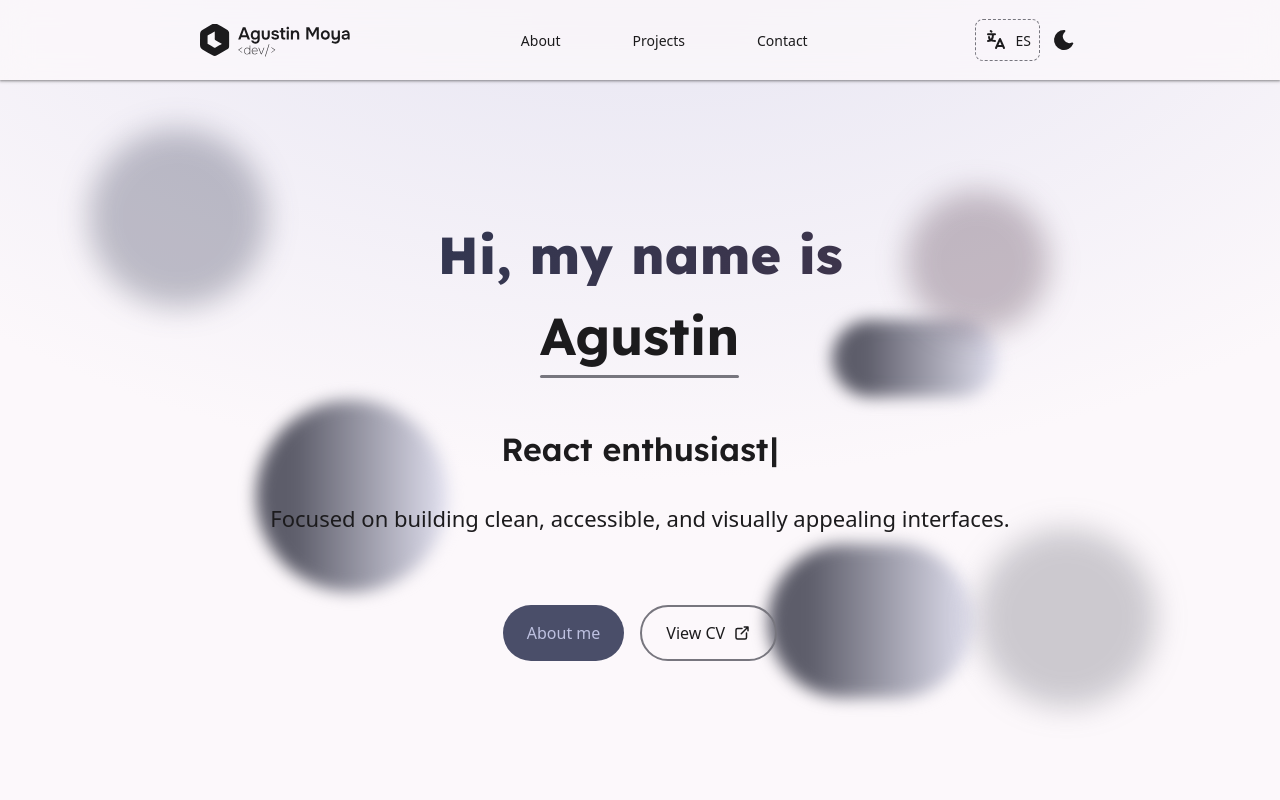
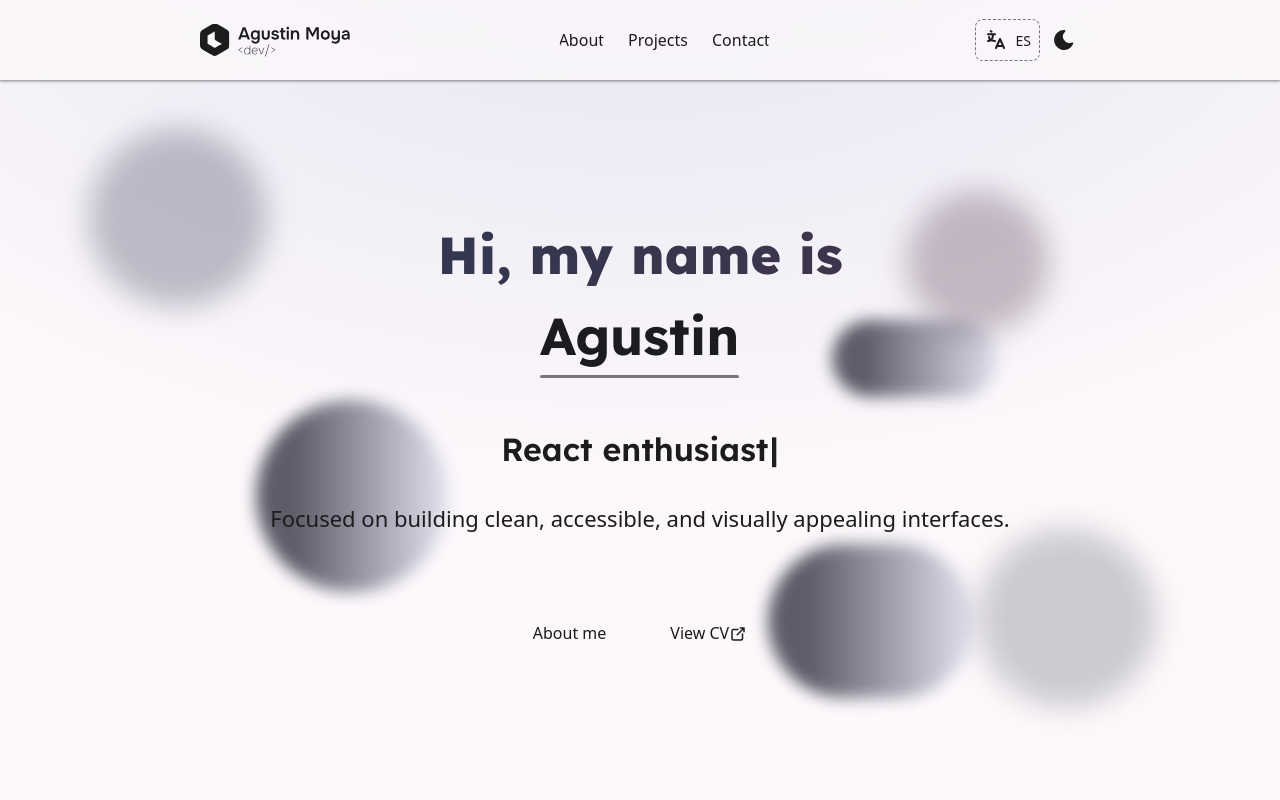
Before and after one commit to agusmoya/frontend-porfolio, a React (Vite) app: page / in a window 1280 px wide. Shown: the top 800 px of the page. Built offline with nearby package versions, Linux system fonts and the light colour scheme; a web font is replaced by a local one.

Commit message:
refactor: Simplify button component styles and props, remove unused loading state

```diff
--- a/src/components/button/Button.module.css
+++ b/src/components/button/Button.module.css
@@ -1,3 +1,35 @@
+.btn {
+  --btn-height-lg: 3.5rem; /* 56px */
+  --btn-padding-lg: var(--spacing-lg); /* 24px */
+  --btn-font-size-lg: var(--font-size-body-large); /* 16px */
+
+  --btn-height-md: 2.5rem; /* 40px */
+  --btn-padding-md: var(--spacing-lg); /* 24px */
+  --btn-font-size-md: var(--font-size-label-large); /* 14px */
+
+  --btn-height-sm: 2rem; /* 32px */
+  --btn-padding-sm: var(--spacing-md); /* 16px */
+  --btn-font-size-sm: var(--font-size-label-medium); /* 12px */
+}
+
+.lg {
+  height: var(--btn-height-lg);
+  padding-inline: var(--btn-padding-lg);
+  font-size: var(--btn-font-size-lg);
+}
+
+.md {
+  height: var(--btn-height-md);
+  padding-inline: var(--btn-padding-md);
+  font-size: var(--btn-font-size-md);
+}
+
+.sm {
+  height: var(--btn-height-sm);
+  padding-inline: var(--btn-padding-sm);
+  font-size: var(--btn-font-size-sm);
+}
+
 .btn {
   position: relative;
   display: inline-flex;
@@ -51,41 +83,8 @@
   opacity: 0;
 }
 
-/* Button size tokens - Reusable custom properties */
-.btn {
-  --btn-height-lg: 3.5rem; /* 56px */
-  --btn-padding-lg: var(--spacing-lg); /* 24px */
-  --btn-font-size-lg: var(--font-size-body-large); /* 16px */
-
-  --btn-height-md: 2.5rem; /* 40px */
-  --btn-padding-md: var(--spacing-lg); /* 24px */
-  --btn-font-size-md: var(--font-size-label-large); /* 14px */
-
-  --btn-height-sm: 2rem; /* 32px */
-  --btn-padding-sm: var(--spacing-md); /* 16px */
-  --btn-font-size-sm: var(--font-size-label-medium); /* 12px */
-}
-
-.btn--lg {
-  height: var(--btn-height-lg);
-  padding-inline: var(--btn-padding-lg);
-  font-size: var(--btn-font-size-lg);
-}
-
-.btn--md {
-  height: var(--btn-height-md);
-  padding-inline: var(--btn-padding-md);
-  font-size: var(--btn-font-size-md);
-}
-
-.btn--sm {
-  height: var(--btn-height-sm);
-  padding-inline: var(--btn-padding-sm);
-  font-size: var(--btn-font-size-sm);
-}
-
 /* content wrapper (icon + text) */
-.btn__content {
+.content {
   position: relative;
   z-index: var(--z-base);
   display: inline-flex;
@@ -96,51 +95,51 @@
 }
 
 /* Buttons variants */
-.btn--filled {
+.filled {
   background-color: var(--color-primary);
   color: var(--color-on-primary);
 }
 
-.btn--tonal {
+.tonal {
   background-color: var(--color-primary-container);
   color: var(--color-on-primary-container);
 }
 
-.btn--outlined {
+.outlined {
   background-color: transparent;
   border: var(--stroke-width-2) solid var(--color-outline);
 }
 
-.btn--text {
+.text {
   background-color: transparent;
 }
 
-.btn--icon {
+.icon {
   background-color: transparent;
   color: var(--color-on-surface);
   padding-inline: var(--spacing-sm);
 }
 
-.btn--elevated {
+.elevated {
   background-color: var(--color-secondary-container);
   color: var(--color-on-secondary-container);
   box-shadow: var(--elevation-1);
   will-change: transform;
 }
 
-.btn--fab {
+.fab {
   background-color: var(--color-secondary-container);
   color: var(--color-on-secondary-container);
   box-shadow: var(--elevation-1);
   will-change: transform;
 }
 
-.btn--fab:hover,
-.btn--elevated:hover {
+.fab:hover,
+.elevated:hover {
   box-shadow: var(--elevation-2);
 }
 
-.btn--elevated:not(:disabled):active,
-.btn--fab:not(:disabled):active {
+.elevated:not(:disabled):active,
+.fab:not(:disabled):active {
   scale: var(--scale-shrink-1);
 }
--- a/src/components/button/Button.tsx
+++ b/src/components/button/Button.tsx
@@ -8,23 +8,15 @@
   variant = VARIANT.filled,
   size = 'md',
   type = 'button',
-  disabled = false,
-  loading = false,
   children,
   className,
   ...props
 }: ButtonProps) => {
-  const classNames = clsx(
-    styles.btn,
-    styles[`btn--${size}`],
-    styles[`btn--${variant}`],
-    (disabled || loading) && styles['btn--disabled'],
-    className
-  )
+  const classNames = clsx(styles.btn, styles[size], styles[variant], className)
 
   return (
-    <button type={type} className={classNames} disabled={disabled} {...props}>
-      <span className={styles.btn__content}>{children}</span>
+    <button type={type} className={classNames} {...props}>
+      <span className={styles.content}>{children}</span>
     </button>
   )
 }
--- a/src/components/button/buttonType.ts
+++ b/src/components/button/buttonType.ts
@@ -13,8 +13,5 @@
 export interface ButtonProps extends React.ButtonHTMLAttributes<HTMLButtonElement> {
   variant?: VariantType
   size?: 'sm' | 'md' | 'lg'
-  disabled?: boolean
-  loading?: boolean
   children: React.ReactNode
-  type?: 'button' | 'submit' | 'reset'
 }
--- a/src/i18n/translations/es.ts
+++ b/src/i18n/translations/es.ts
@@ -112,7 +112,7 @@
         description:
           'Portafolio profesional que muestra el trabajo, la experiencia y el conocimiento del usuario.',
         image: projectPFDeportivo,
-        tags: ['React', 'TypeScript', 'Node.js'],
+        tags: ['HTML', 'CSS', 'JavaScript'],
         demoUrl: 'https://portfolio-pedro-cazorla.netlify.app/',
         repoFrontendUrl: 'https://github.com/agusmoya/portfolio-pedro-cazorla',
       },
--- a/src/index.css
+++ b/src/index.css
@@ -1,4 +1,3 @@
-/* (Material Design 3) */
 @import './styles/reset.css';
 @import './styles/fonts.css';
 
@@ -7,8 +6,7 @@
 @import './styles/tokens/typography.css';
 @import './styles/tokens/spacing.css';
 @import './styles/tokens/styles.css';
-@import './styles/tokens/browserFixes.css';
 
+@import './styles/browserFixes.css';
 @import './styles/utilities.css';
-
 @import './styles/base.css';
--- a/src/pages/contact/Contact.tsx
+++ b/src/pages/contact/Contact.tsx
@@ -141,7 +141,7 @@
               </p>
             )}
 
-            <Button type="submit" variant="outlined" loading={isLoading}>
+            <Button type="submit" variant="outlined" disabled={isLoading}>
               {isLoading ? t('contact.sending') : t('contact.send')}
             </Button>
           </form>
--- a/src/styles/tokens/browserFixes.css
+++ b/src/styles/browserFixes.css
@@ -1,11 +1,11 @@
-/* — HIDING AUTOFILL BACKGROUND (más limpio) — */
+/* — HIDING AUTOFILL BACKGROUND — */
 
 /* Chrome, Edge, Safari (WebKit/Chromium) */
 input:-webkit-autofill,
 input:-webkit-autofill:hover,
 input:-webkit-autofill:focus,
 input:-webkit-autofill:active {
-  /* cover the yellow with an inset-shadow */
+  /* cover the filling with an inset-shadow */
   box-shadow: inset 0 0 0 1000px var(--color-surface-variant) !important;
   /* keeps text color */
   -webkit-text-fill-color: var(--color-on-surface) !important;
--- a/src/styles/tokens/styles.css
+++ b/src/styles/tokens/styles.css
@@ -26,11 +26,9 @@
 
   /* ========== Scale ========== */
   --scale-base: 1;
-
   --scale-grow-1: 1.01;
   --scale-grow-2: 1.05;
   --scale-grow-3: 1.1;
-
   --scale-shrink-1: 0.99;
   --scale-shrink-2: 0.5;
 
--- a/src/styles/tokens/typography.css
+++ b/src/styles/tokens/typography.css
@@ -22,7 +22,7 @@
   --line-height-1: 1;
 
   /* For marketing titles, heroes, impactful phrases of 1-3 words */
-  --font-size-display-xl: 3.75rem; /* 56px */
+  --font-size-display-xl: 3.5rem; /* 56px */
   --font-size-display-large: 3.25rem; /* 56px */
   --font-size-display-medium: 2.5rem; /* 45px */
   /* Secondary sections titles, cards headers */
```
